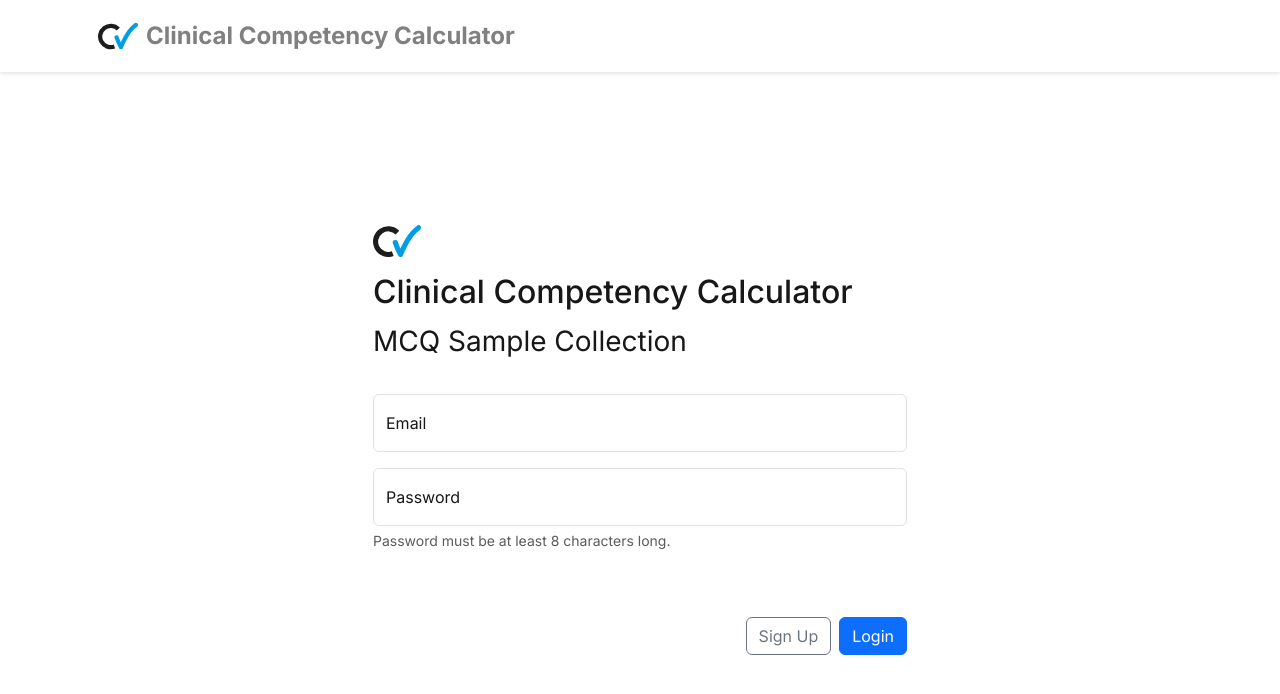
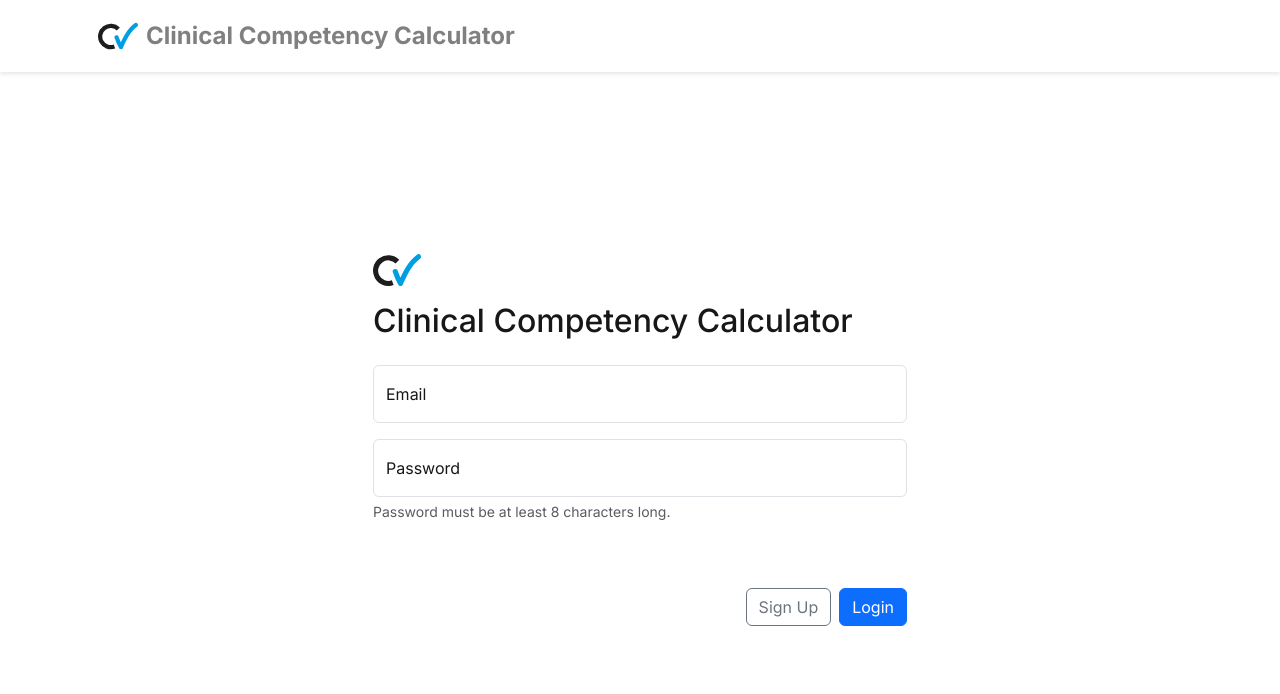
Before and after one commit to cccalc/clinicalcompetencycalc, a Next.js app in the folder frontend/: page /login in a window 1280 px wide. Shown: the top 694 px of the page. Built offline with nearby package versions, Linux system fonts and the light colour scheme; no server answers.

Commit message:
bugfix: Removed MCQ data collection subheading

```diff
--- a/frontend/src/app/login/page.tsx
+++ b/frontend/src/app/login/page.tsx
@@ -76,7 +76,6 @@ export default function Login() {
           <Image className='mb-3' src={logo} height={32} alt='CCC logo' />
         </span>
         <h1 className='fs-2'>Clinical Competency Calculator</h1>
-        <p className='fs-3'>MCQ Sample Collection</p>
       </div>
       <form id='login-form' className='needs-validation' noValidate onSubmit={(e) => e.preventDefault()}>
         {/* Email Input */}
```
